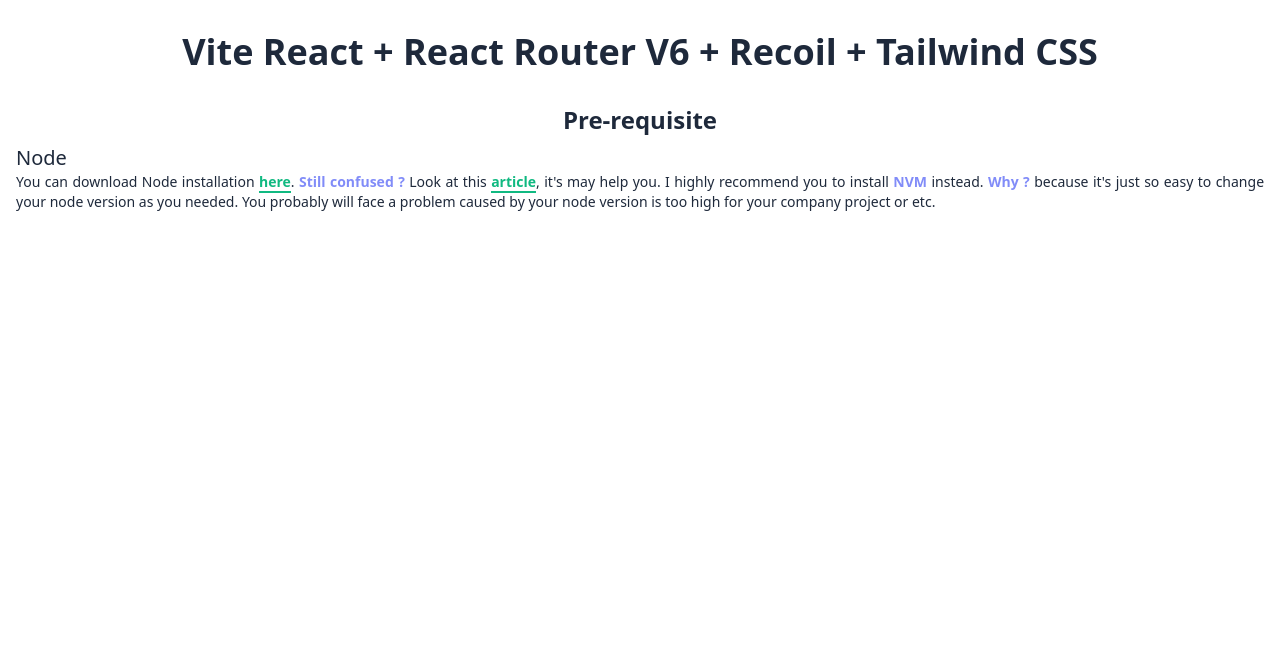
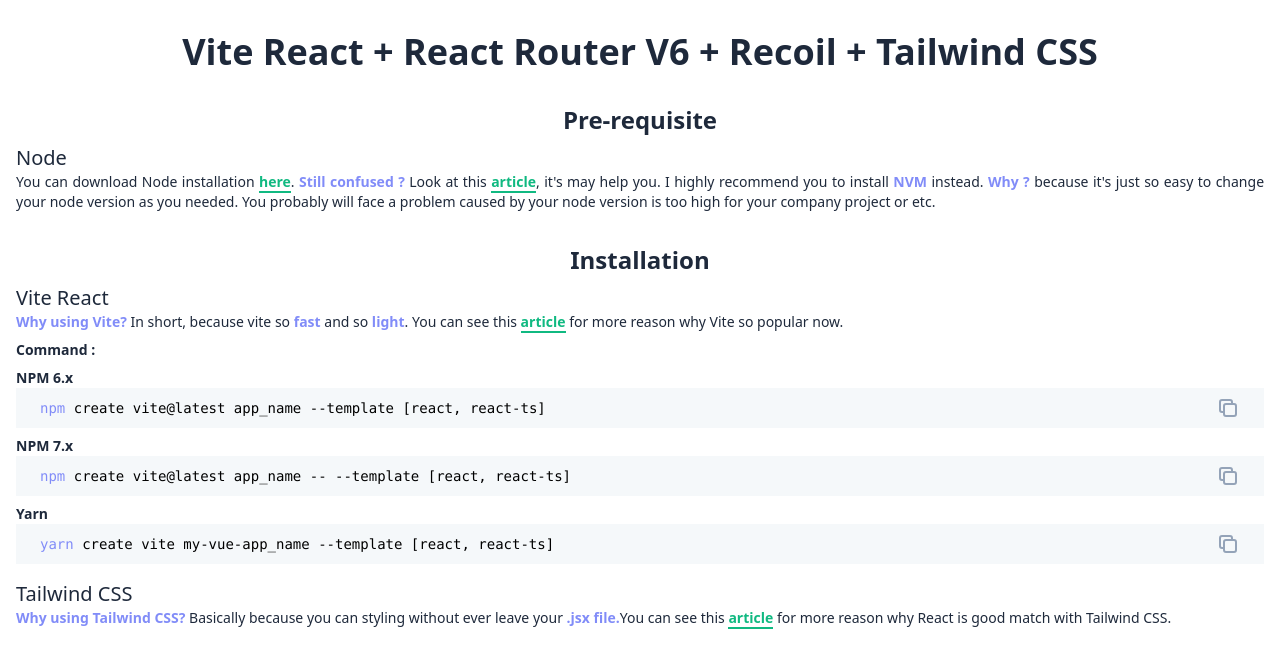
Before and after one commit to fueremi/Vite_React-2022-How_To, a React (Vite) app: page / in a window 1280 px wide. Shown: the top 668 px of the page. Built offline with nearby package versions, Linux system fonts and the light colour scheme.

Commit message:
feat(section): adding installation section

```diff
--- a/src/pages/Index.jsx
+++ b/src/pages/Index.jsx
@@ -48,6 +48,126 @@
           </p>
         </div>
       </section>
+
+      <section id="installation" className="mt-8">
+        <h2 className="font-semibold text-2xl text-slate-800 mb-2 text-center">
+          Installation
+        </h2>
+
+        <div className="mb-4">
+          <h3 className="font-medium text-xl text-slate-800">Vite React</h3>
+          <p className="text-justify font-normal text-sm text-slate-800">
+            <span className="font-semibold text-indigo-400">
+              Why using Vite?
+            </span>{" "}
+            In short, because vite so{" "}
+            <span className="font-semibold text-indigo-400">fast</span> and so{" "}
+            <span className="font-semibold text-indigo-400">light</span>. You
+            can see this{" "}
+            <a
+              href="https://dev.to/d4rkener/why-you-should-use-vite-2dh9"
+              target="_blank"
+              className="font-semibold text-emerald-500 border-b-2 border-emerald-500"
+            >
+              article
+            </a>{" "}
+            for more reason why Vite so popular now.
+          </p>
+          <div className="my-2 font-semibold text-sm text-slate-800">
+            Command :
+          </div>
+          <h4 className="font-semibold text-sm text-slate-800">NPM 6.x</h4>
+          <div className="flex justify-between items-center bg-[#F5F8FA] py-2 px-6 mb-2">
+            <code className="rounded-lg font-normal text-sm text-dark-800">
+              <span className="text-indigo-400">npm</span> create vite@latest
+              app_name --template [react, react-ts]
+            </code>
+            <span className="text-slate-400 hover:text-slate-800 hover:cursor-pointer">
+              <svg
+                xmlns="http://www.w3.org/2000/svg"
+                className="h-6 w-6"
+                fill="none"
+                viewBox="0 0 24 24"
+                stroke="currentColor"
+                strokeWidth={2}
+              >
+                <path
+                  strokeLinecap="round"
+                  strokeLinejoin="round"
+                  d="M8 16H6a2 2 0 01-2-2V6a2 2 0 012-2h8a2 2 0 012 2v2m-6 12h8a2 2 0 002-2v-8a2 2 0 00-2-2h-8a2 2 0 00-2 2v8a2 2 0 002 2z"
+                />
+              </svg>
+            </span>
+          </div>
+
+          <h4 className="font-semibold text-sm text-slate-800">NPM 7.x</h4>
+          <div className="flex justify-between items-center bg-[#F5F8FA] py-2 px-6 mb-2">
+            <code className="rounded-lg font-normal text-sm text-dark-800">
+              <span className="text-indigo-400">npm</span> create vite@latest
+              app_name -- --template [react, react-ts]
+            </code>
+            <span className="text-slate-400 hover:text-slate-800 hover:cursor-pointer">
+              <svg
+                xmlns="http://www.w3.org/2000/svg"
+                className="h-6 w-6"
+                fill="none"
+                viewBox="0 0 24 24"
+                stroke="currentColor"
+                strokeWidth={2}
+              >
+                <path
+                  strokeLinecap="round"
+                  strokeLinejoin="round"
+                  d="M8 16H6a2 2 0 01-2-2V6a2 2 0 012-2h8a2 2 0 012 2v2m-6 12h8a2 2 0 002-2v-8a2 2 0 00-2-2h-8a2 2 0 00-2 2v8a2 2 0 002 2z"
+                />
+              </svg>
+            </span>
+          </div>
+
+          <h4 className="font-semibold text-sm text-slate-800">Yarn</h4>
+          <div className="flex justify-between items-center bg-[#F5F8FA] py-2 px-6">
+            <code className="rounded-lg font-normal text-sm text-dark-800">
+              <span className="text-indigo-400">yarn</span> create vite
+              my-vue-app_name --template [react, react-ts]
+            </code>
+            <span className="text-slate-400 hover:text-slate-800 hover:cursor-pointer">
+              <svg
+                xmlns="http://www.w3.org/2000/svg"
+                className="h-6 w-6"
+                fill="none"
+                viewBox="0 0 24 24"
+                stroke="currentColor"
+                strokeWidth={2}
+              >
+                <path
+                  strokeLinecap="round"
+                  strokeLinejoin="round"
+                  d="M8 16H6a2 2 0 01-2-2V6a2 2 0 012-2h8a2 2 0 012 2v2m-6 12h8a2 2 0 002-2v-8a2 2 0 00-2-2h-8a2 2 0 00-2 2v8a2 2 0 002 2z"
+                />
+              </svg>
+            </span>
+          </div>
+        </div>
+        <div className="mb-4">
+          <h3 className="font-medium text-xl text-slate-800">Tailwind CSS</h3>
+          <p className="text-justify font-normal text-sm text-slate-800">
+            <span className="font-semibold text-indigo-400">
+              Why using Tailwind CSS?
+            </span>{" "}
+            Basically because you can styling without ever leave your{" "}
+            <span className="font-semibold text-indigo-400">.jsx file.</span>
+            You can see this{" "}
+            <a
+              href="https://blog.bitsrc.io/5-reasons-to-use-tailwind-css-with-react-native-1e7999c40b2e"
+              target="_blank"
+              className="font-semibold text-emerald-500 border-b-2 border-emerald-500"
+            >
+              article
+            </a>{" "}
+            for more reason why React is good match with Tailwind CSS.
+          </p>
+        </div>
+      </section>
     </div>
   );
 };
```
